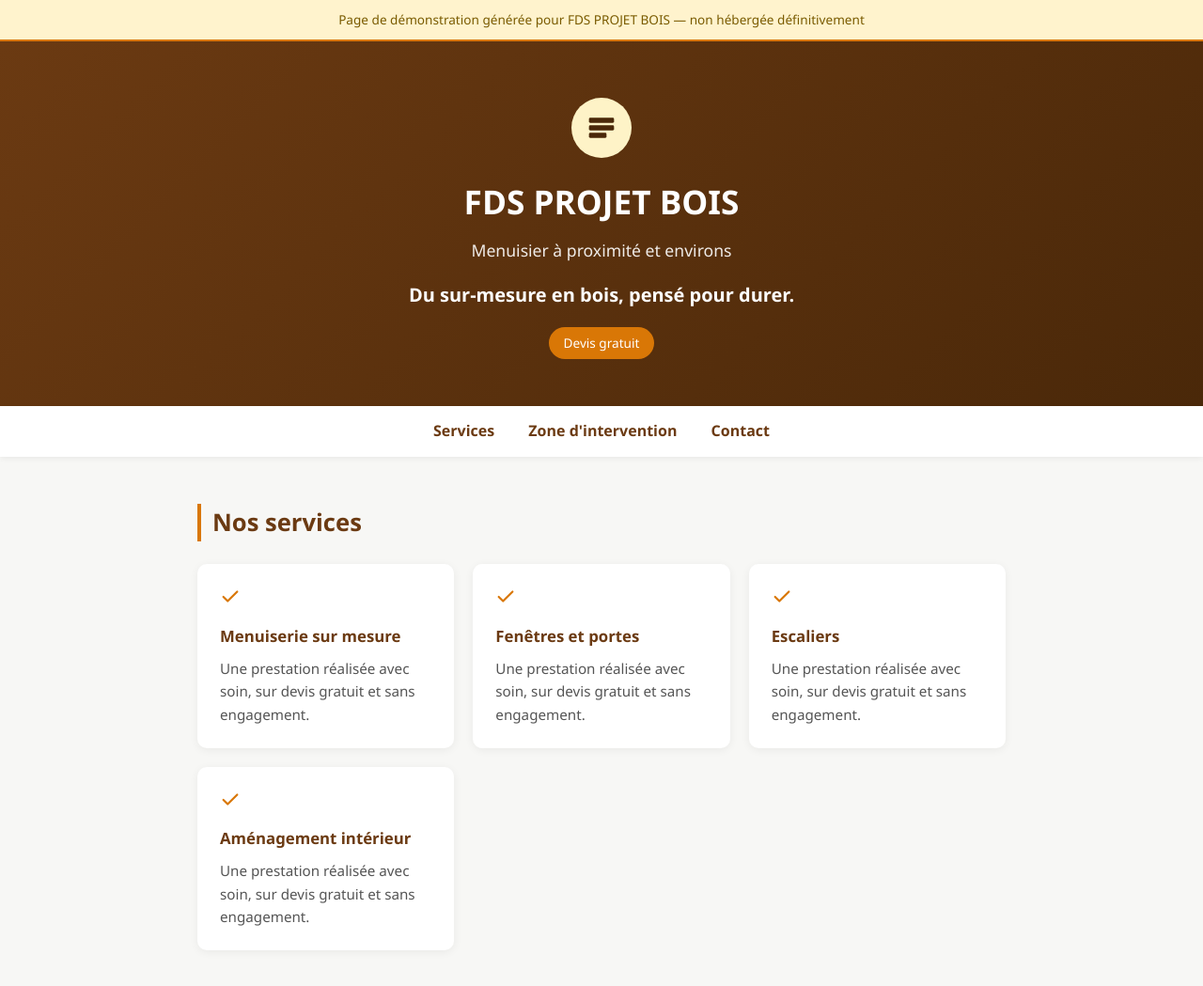
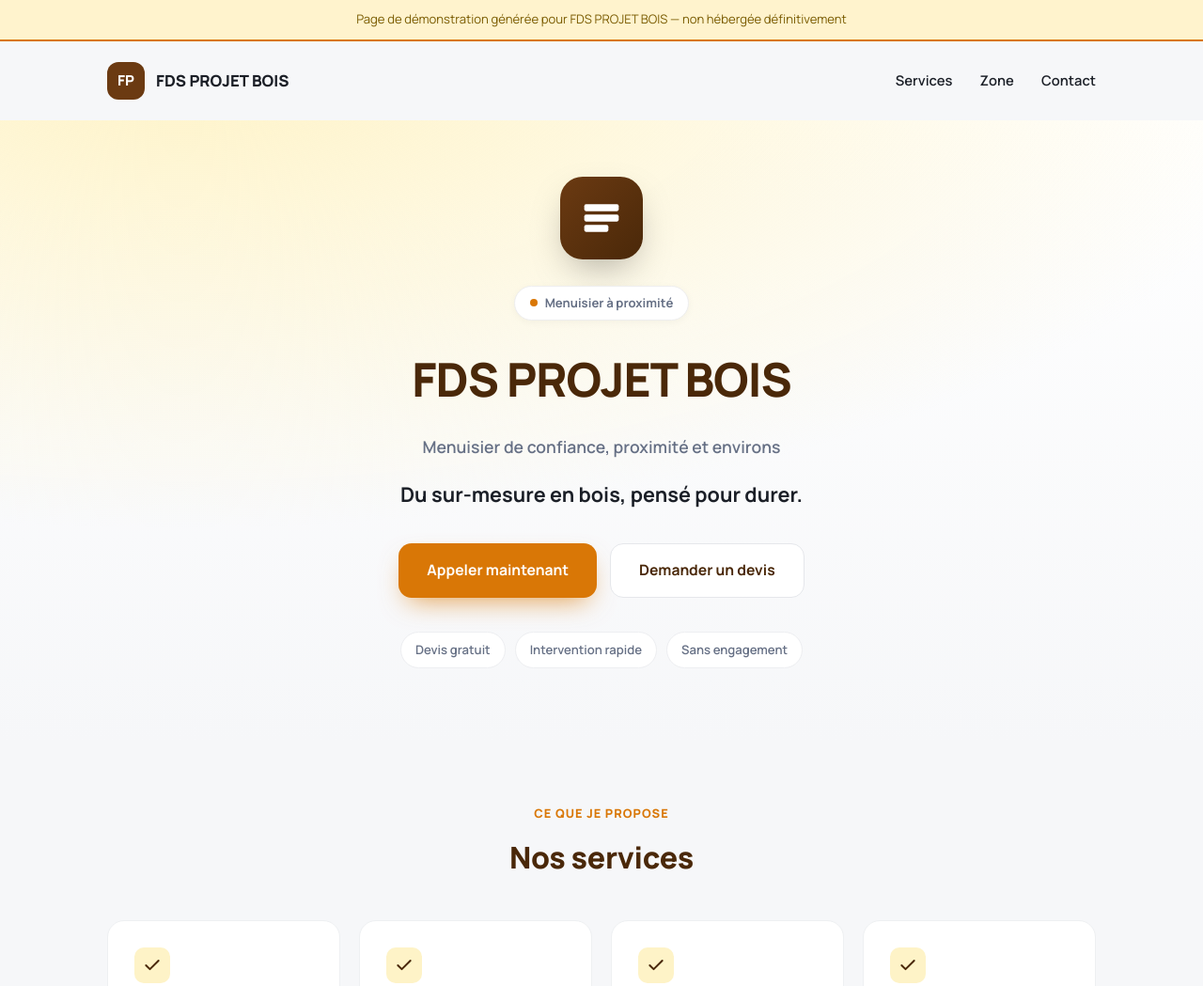
Before and after one commit to Jeancstl/web-artisans-demo, a plain HTML site: page demo-pages/menuisier-fds-projet-bois-autre.html in a window 1280 px wide. Shown: the top 1049 px of the page at 94% size. Drawn offline with Linux system fonts and the light colour scheme.

Commit message:
Mise a jour prospect camion: menuisier-fds-projet-bois-autre

```diff
--- a/demo-pages/menuisier-fds-projet-bois-autre.html
+++ b/demo-pages/menuisier-fds-projet-bois-autre.html
@@ -4,59 +4,123 @@
 <meta charset="UTF-8">
 <meta name="viewport" content="width=device-width, initial-scale=1.0">
 <title>FDS PROJET BOIS - Menuisier à proximité</title>
+<link rel="preconnect" href="https://fonts.googleapis.com">
+<link href="https://fonts.googleapis.com/css2?family=Manrope:wght@400;600;700;800&display=swap" rel="stylesheet">
 <style>
   :root {
     --primary: #6b3a12;
     --primary-dark: #4a2809;
     --accent: #d97706;
     --accent-soft: #fef3c7;
-    --bg: #f7f7f5;
-    --text: #1f2937;
+    --bg: #f6f7f9;
+    --text: #1b1f27;
+    --muted: #667085;
   }
   * { margin:0; padding:0; box-sizing:border-box; }
-  body { font-family: 'Segoe UI', Arial, sans-serif; color: var(--text); background: var(--bg); line-height:1.6; }
-  .demo-banner { background:#fff3cd; color:#7a5b00; text-align:center; padding:10px; font-size:0.85rem; border-bottom:2px solid var(--accent); }
-  header { background: linear-gradient(135deg, var(--primary), var(--primary-dark)); color: #fff; padding: 60px 20px 50px; text-align:center; }
-  .avatar { width:64px; height:64px; border-radius:50%; background: var(--accent-soft); color: var(--primary-dark); display:flex; align-items:center; justify-content:center; font-weight:700; font-size:1.4rem; margin:0 auto 18px; }
-  .avatar svg { width:32px; height:32px; color: var(--primary-dark); }
-  header h1 { font-size: 2.2rem; margin-bottom: 10px; }
-  header p.metier { font-size: 1.1rem; opacity: 0.9; margin-bottom: 6px; }
-  header p.accroche { font-size: 1.25rem; font-weight:600; max-width: 640px; margin: 18px auto 0; }
-  .badge { display:inline-block; background: var(--accent); color:#fff; padding: 6px 16px; border-radius: 20px; font-size: 0.85rem; margin-top: 18px; }
-  nav { background:#fff; padding: 14px 0; text-align:center; box-shadow: 0 2px 6px rgba(0,0,0,0.06); position: sticky; top:0; z-index: 10; }
-  nav a { margin: 0 16px; color: var(--primary); text-decoration:none; font-weight:600; }
-  section { max-width: 900px; margin: 0 auto; padding: 50px 20px; }
-  h2 { color: var(--primary); font-size: 1.6rem; margin-bottom: 24px; border-left: 4px solid var(--accent); padding-left: 12px; }
-  .services { display:grid; grid-template-columns: repeat(auto-fit, minmax(220px,1fr)); gap: 20px; }
-  .service-card { background:#fff; border-radius: 10px; padding: 24px; box-shadow: 0 2px 10px rgba(0,0,0,0.06); }
-  .service-check { color: var(--accent); margin-bottom: 10px; }
-  .service-check svg { width: 22px; height: 22px; }
-  .service-card h3 { color: var(--primary); margin-bottom: 8px; font-size:1.05rem; }
-  .service-card p { color:#555; font-size:0.95rem; }
-  .zones { color:#555; font-size:0.95rem; }
-  .contact-box { background:#fff; border-radius: 10px; padding: 30px; box-shadow: 0 2px 10px rgba(0,0,0,0.06); text-align:center; }
-  .contact-box p { margin: 4px 0; }
-  .contact-box a.cta { display:inline-block; background: var(--accent); color:#fff; padding: 14px 32px; border-radius: 30px; text-decoration:none; font-weight:600; margin-top: 18px; }
-  .domaine-note { margin-top: 14px; font-size: 0.85rem; color: #777; }
-  footer { text-align:center; padding: 30px 20px; color:#888; font-size:0.85rem; }
+  html { scroll-behavior: smooth; }
+  body { font-family: 'Manrope', 'Segoe UI', Arial, sans-serif; color: var(--text); background: var(--bg); line-height:1.65; }
+
+  .demo-banner { background:#fff3cd; color:#7a5b00; text-align:center; padding:10px 16px; font-size:0.82rem; border-bottom:2px solid var(--accent); }
+
+  nav { display:flex; align-items:center; justify-content:space-between; max-width:1100px; margin:0 auto; padding:22px 24px; }
+  .brand { display:flex; align-items:center; gap:12px; font-weight:800; font-size:1.05rem; }
+  .brand .avatar { width:40px; height:40px; border-radius:12px; background: var(--primary); color:#fff; display:flex; align-items:center; justify-content:center; font-weight:800; font-size:0.95rem; }
+  nav .links a { margin-left:26px; color: var(--text); text-decoration:none; font-weight:600; font-size:0.92rem; }
+  nav .links a:hover { color: var(--primary); }
+
+  .hero { position:relative; overflow:hidden; background: radial-gradient(1200px 500px at 15% -10%, var(--accent-soft), transparent), linear-gradient(180deg, #ffffff 0%, var(--bg) 100%); }
+  .hero-inner { max-width:1100px; margin:0 auto; padding:60px 24px 80px; text-align:center; position:relative; z-index:2; }
+  .hero .avatar-lg { width:88px; height:88px; border-radius:24px; background: linear-gradient(135deg, var(--primary), var(--primary-dark)); color:#fff; display:flex; align-items:center; justify-content:center; margin:0 auto 28px; box-shadow: 0 16px 40px -12px rgba(0,0,0,0.35); }
+  .hero .avatar-lg svg { width:44px; height:44px; }
+  .eyebrow { display:inline-flex; align-items:center; gap:8px; background:#fff; border:1px solid #eee; color: var(--muted); font-size:0.82rem; font-weight:700; padding:7px 16px; border-radius:999px; box-shadow:0 2px 8px rgba(0,0,0,0.04); margin-bottom:22px; }
+  .eyebrow .dot { width:8px; height:8px; border-radius:50%; background: var(--accent); }
+  .hero h1 { font-size: clamp(2.1rem, 4.5vw, 3.1rem); font-weight:800; letter-spacing:-0.02em; color: var(--primary-dark); margin-bottom:16px; }
+  .hero .metier-ville { color: var(--muted); font-size:1.1rem; font-weight:600; margin-bottom:18px; }
+  .hero .accroche { font-size: clamp(1.1rem, 2.2vw, 1.35rem); font-weight:700; color: var(--text); max-width:640px; margin:0 auto 34px; }
+  .hero-ctas { display:flex; gap:14px; justify-content:center; flex-wrap:wrap; }
+  .btn { display:inline-flex; align-items:center; gap:10px; text-decoration:none; font-weight:700; padding:15px 30px; border-radius:14px; font-size:0.98rem; transition: transform .15s ease, box-shadow .15s ease; }
+  .btn-primary { background: var(--accent); color:#fff; box-shadow: 0 12px 28px -10px color-mix(in srgb, var(--accent) 70%, transparent); }
+  .btn-primary:hover { transform: translateY(-2px); }
+  .btn-ghost { background:#fff; color: var(--primary-dark); border:1px solid #e5e7eb; }
+  .trust-row { display:flex; gap:10px; justify-content:center; flex-wrap:wrap; margin-top:36px; }
+  .chip { background:#fff; border:1px solid #edeef1; color: var(--muted); font-size:0.82rem; font-weight:600; padding:8px 15px; border-radius:999px; }
+
+  section { max-width:1100px; margin:0 auto; padding:64px 24px; }
+  .section-head { text-align:center; max-width:560px; margin:0 auto 40px; }
+  .section-head .kicker { color: var(--accent); font-weight:800; font-size:0.8rem; letter-spacing:0.08em; text-transform:uppercase; margin-bottom:10px; display:block; }
+  .section-head h2 { font-size: clamp(1.5rem, 3vw, 2rem); font-weight:800; color: var(--primary-dark); letter-spacing:-0.01em; }
+
+  .services { display:grid; grid-template-columns: repeat(auto-fit, minmax(240px,1fr)); gap:20px; }
+  .service-card { background:#fff; border-radius:18px; padding:28px; border:1px solid #eef0f2; transition: transform .15s ease, box-shadow .15s ease; }
+  .service-card:hover { transform: translateY(-4px); box-shadow: 0 20px 40px -20px rgba(0,0,0,0.18); }
+  .service-check { width:38px; height:38px; border-radius:10px; background: var(--accent-soft); color: var(--primary-dark); display:flex; align-items:center; justify-content:center; margin-bottom:16px; }
+  .service-check svg { width:20px; height:20px; }
+  .service-card h3 { font-size:1.05rem; font-weight:800; color: var(--primary-dark); margin-bottom:8px; }
+  .service-card p { color: var(--muted); font-size:0.92rem; }
+
+  .zone-box { background:#fff; border-radius:20px; padding:36px; border:1px solid #eef0f2; text-align:center; }
+  .zone-box p { color: var(--muted); font-size:1rem; }
+  .zone-box strong { color: var(--primary-dark); }
+
+  .contact { background: linear-gradient(135deg, var(--primary), var(--primary-dark)); border-radius:24px; padding:52px 40px; text-align:center; color:#fff; }
+  .contact h2 { font-size: clamp(1.6rem, 3vw, 2.1rem); font-weight:800; margin-bottom:10px; }
+  .contact p.sub { opacity:0.85; margin-bottom:30px; }
+  .contact-card { background: rgba(255,255,255,0.08); backdrop-filter: blur(6px); border:1px solid rgba(255,255,255,0.18); border-radius:18px; padding:28px; max-width:420px; margin:0 auto; }
+  .contact-card p { margin:4px 0; }
+  .contact-card .name { font-weight:800; font-size:1.1rem; }
+  .contact-card a.cta { display:inline-block; background:#fff; color: var(--primary-dark); padding:14px 30px; border-radius:14px; text-decoration:none; font-weight:800; margin-top:18px; }
+  .domaine-note { margin-top:16px; font-size:0.85rem; opacity:0.8; }
+
+  footer { text-align:center; padding:36px 24px 48px; color:#98a1af; font-size:0.82rem; }
+
+  .mobile-cta { display:none; }
+  @media (max-width: 640px) {
+    .mobile-cta { display:flex; position:fixed; bottom:0; left:0; right:0; z-index:50; background:#fff; padding:12px 16px; box-shadow: 0 -8px 24px rgba(0,0,0,0.08); gap:10px; }
+    .mobile-cta a { flex:1; text-align:center; }
+    body { padding-bottom:78px; }
+    nav .links { display:none; }
+  }
 </style>
 </head>
 <body>
 <div class="demo-banner">Page de démonstration générée pour FDS PROJET BOIS — non hébergée définitivement</div>
-<header>
-  <div class="avatar"><svg viewBox="0 0 48 48" fill="currentColor"><rect x="4" y="8" width="40" height="8" rx="2"/><rect x="4" y="20" width="40" height="8" rx="2"/><rect x="4" y="32" width="28" height="8" rx="2"/></svg></div>
+
+<nav>
+  <div class="brand">
+    <div class="avatar">FP</div>
+    FDS PROJET BOIS
+  </div>
+  <div class="links">
+    <a href="#services">Services</a>
+    <a href="#zone">Zone</a>
+    <a href="#contact">Contact</a>
+  </div>
+</nav>
+
+<div class="hero">
+  <div class="hero-inner">
+    <div class="avatar-lg"><svg viewBox="0 0 48 48" fill="currentColor"><rect x="4" y="8" width="40" height="8" rx="2"/><rect x="4" y="20" width="40" height="8" rx="2"/><rect x="4" y="32" width="28" height="8" rx="2"/></svg></div>
+    <span class="eyebrow"><span class="dot"></span>Menuisier à proximité</span>
     <h1>FDS PROJET BOIS</h1>
-  <p class="metier">Menuisier à proximité et environs</p>
+    <p class="metier-ville">Menuisier de confiance, proximité et environs</p>
     <p class="accroche">Du sur-mesure en bois, pensé pour durer.</p>
-  <span class="badge">Devis gratuit</span>
-</header>
-<nav>
-  <a href="#services">Services</a>
-  <a href="#zone">Zone d'intervention</a>
-  <a href="#contact">Contact</a>
-</nav>
+    <div class="hero-ctas">
+      <a class="btn btn-primary" href="tel:+33626487214">Appeler maintenant</a>
+      <a class="btn btn-ghost" href="#contact">Demander un devis</a>
+    </div>
+    <div class="trust-row">
+      <span class="chip">Devis gratuit</span>
+      <span class="chip">Intervention rapide</span>
+      <span class="chip">Sans engagement</span>
+    </div>
+  </div>
+</div>
+
 <section id="services">
+  <div class="section-head">
+    <span class="kicker">Ce que je propose</span>
     <h2>Nos services</h2>
+  </div>
   <div class="services">
     <div class="service-card"><div class="service-check"><svg viewBox="0 0 24 24" fill="none" stroke="currentColor" stroke-width="2.4" stroke-linecap="round" stroke-linejoin="round"><path d="M20 6L9 17l-5-5"/></svg></div><h3>Menuiserie sur mesure</h3><p>Une prestation réalisée avec soin, sur devis gratuit et sans engagement.</p></div>
     <div class="service-card"><div class="service-check"><svg viewBox="0 0 24 24" fill="none" stroke="currentColor" stroke-width="2.4" stroke-linecap="round" stroke-linejoin="round"><path d="M20 6L9 17l-5-5"/></svg></div><h3>Fenêtres et portes</h3><p>Une prestation réalisée avec soin, sur devis gratuit et sans engagement.</p></div>
@@ -64,22 +128,38 @@
     <div class="service-card"><div class="service-check"><svg viewBox="0 0 24 24" fill="none" stroke="currentColor" stroke-width="2.4" stroke-linecap="round" stroke-linejoin="round"><path d="M20 6L9 17l-5-5"/></svg></div><h3>Aménagement intérieur</h3><p>Une prestation réalisée avec soin, sur devis gratuit et sans engagement.</p></div>
   </div>
 </section>
+
 <section id="zone">
+  <div class="section-head">
+    <span class="kicker">Secteur</span>
     <h2>Zone d'intervention</h2>
-  <p class="zones">proximité et communes alentour.</p>
+  </div>
+  <div class="zone-box">
+    <p><strong>proximité</strong> et communes alentour.</p>
+  </div>
 </section>
+
 <section id="contact">
-  <h2>Contactez-nous</h2>
-  <div class="contact-box">
-    <p><strong>FDS PROJET BOIS</strong></p>
+  <div class="contact">
+    <h2>Contactez-FDS PROJET BOIS</h2>
+    <p class="sub">Une question, un devis ? Réponse rapide garantie.</p>
+    <div class="contact-card">
+      <p class="name">FDS PROJET BOIS</p>
       <p>0626487214</p>
       <p>fdsprojetbois@gmail.com</p>
       <a class="cta" href="tel:+33626487214">Appeler maintenant</a>
       <p class="domaine-note">Nom de domaine suggéré : fds-projet-bois.fr</p>
     </div>
+  </div>
 </section>
+
 <footer>
   Page de démonstration — FDS PROJET BOIS n'a pas encore de site officiel à cette adresse.
 </footer>
+
+<div class="mobile-cta">
+  <a class="btn btn-primary" href="tel:+33626487214">Appeler</a>
+  <a class="btn btn-ghost" href="#contact">Devis</a>
+</div>
 </body>
 </html>
```
Lines whose indentation alone changed are shown as unchanged.
